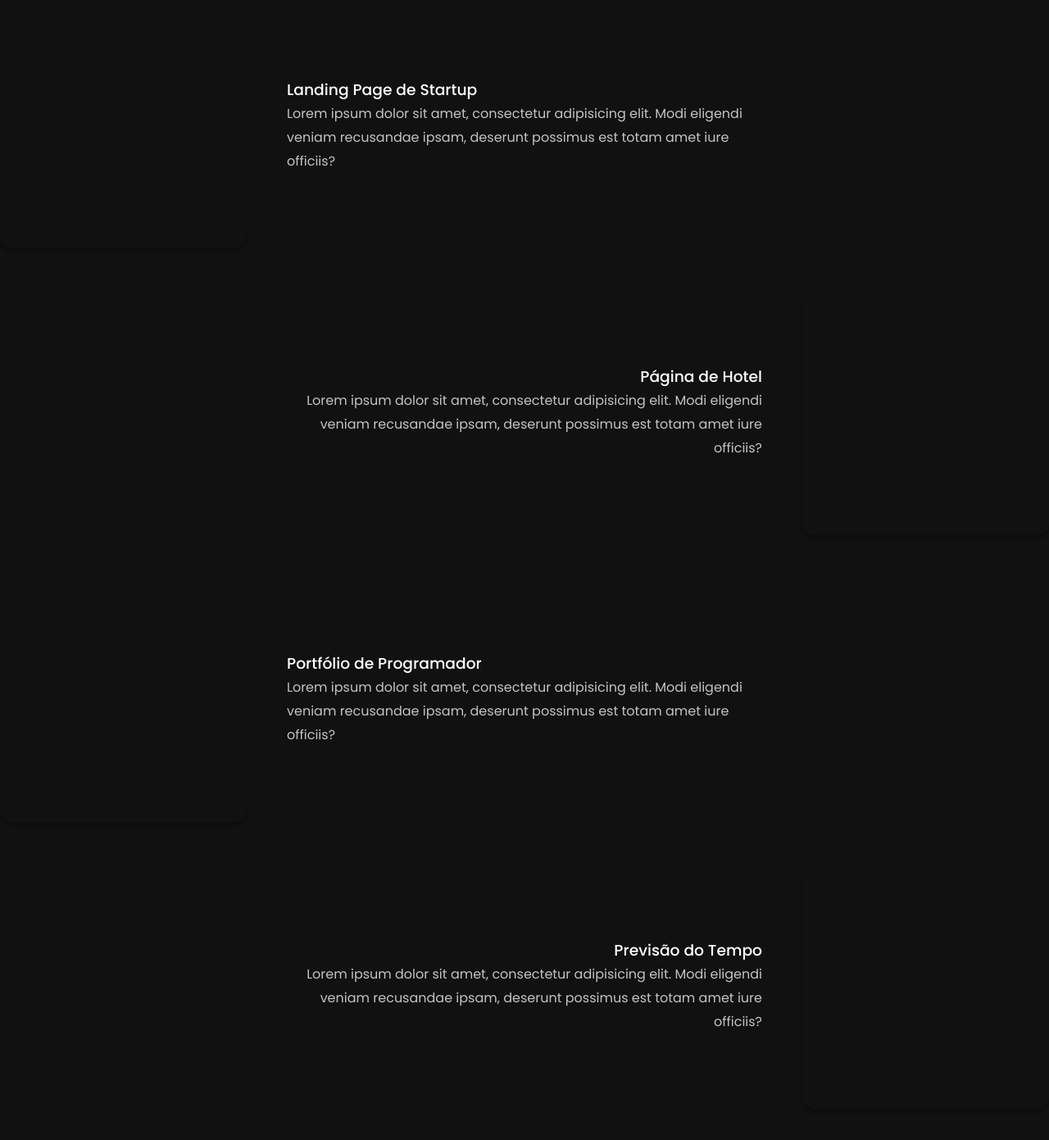
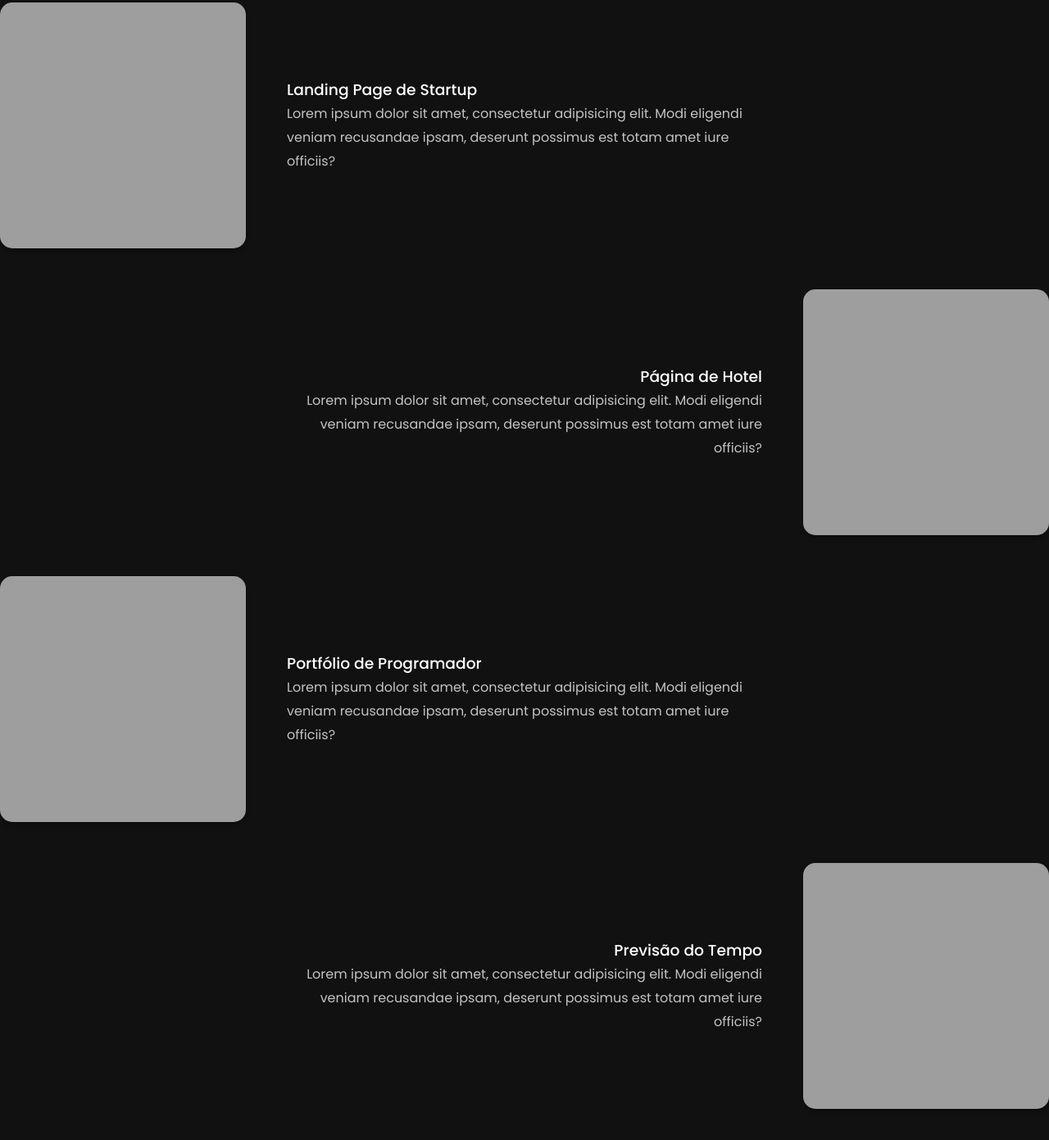
Before and after one commit to valmirdev/lavalmar, a plain HTML site: page index.html in a window 1280 px wide. Shown: the part 2569-3960 px from the top of the page at 82% size. Drawn offline with Linux system fonts and the light colour scheme; the site is published under a folder, as on GitHub Pages, so addresses that start at the root find nothing.

Commit message:
hjvjvjhv

```diff
--- a/style.css
+++ b/style.css
@@ -168,19 +168,19 @@ li {
 }
 
 .project-item-1 {
-  background-image: url(/images/project-1.jpg);
+  background-image: url(images/project-1.jpg);
 }
 
 .project-item-2 {
-  background-image: url(/images/project-2.jpg);
+  background-image: url(images/project-2.jpg);
 }
 
 .project-item-3 {
-  background-image: url(/images/project-3.jpg);
+  background-image: url(images/project-3.jpg);
 }
 
 .project-item-4 {
-  background-image: url(/images/project-4.jpg);
+  background-image: url(images/project-4.jpg);
   background-position: center;
 }
 
```
